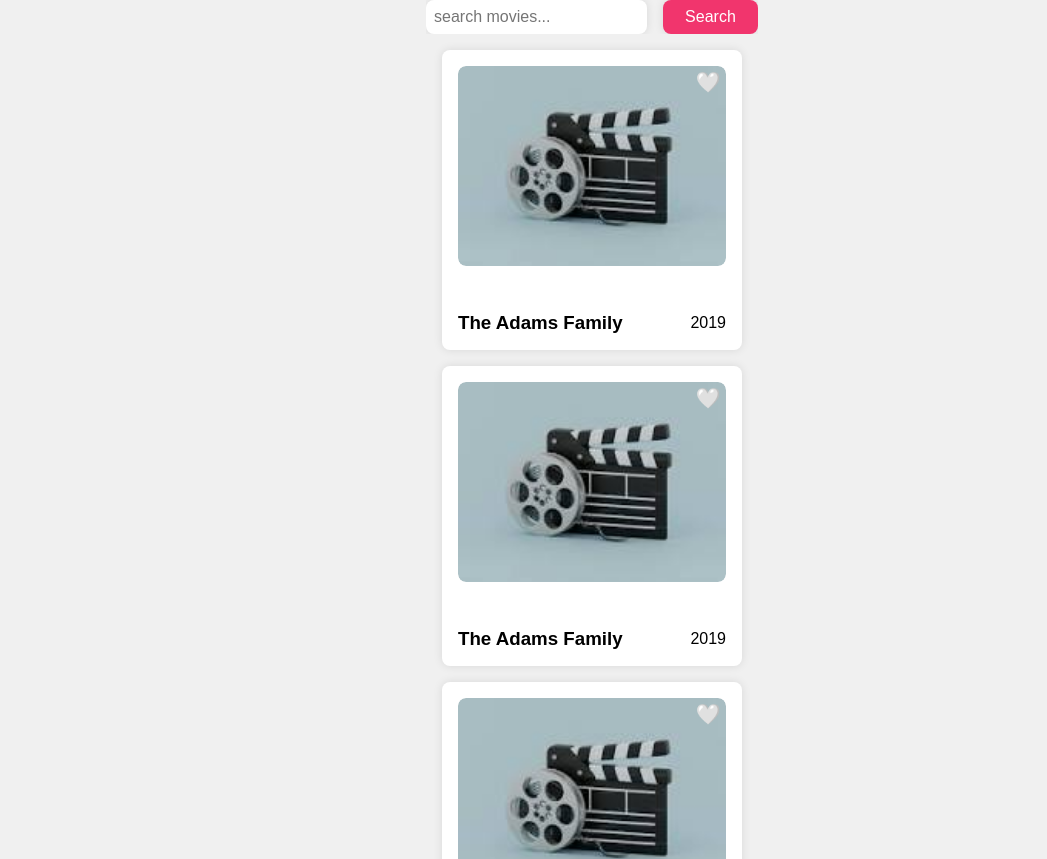
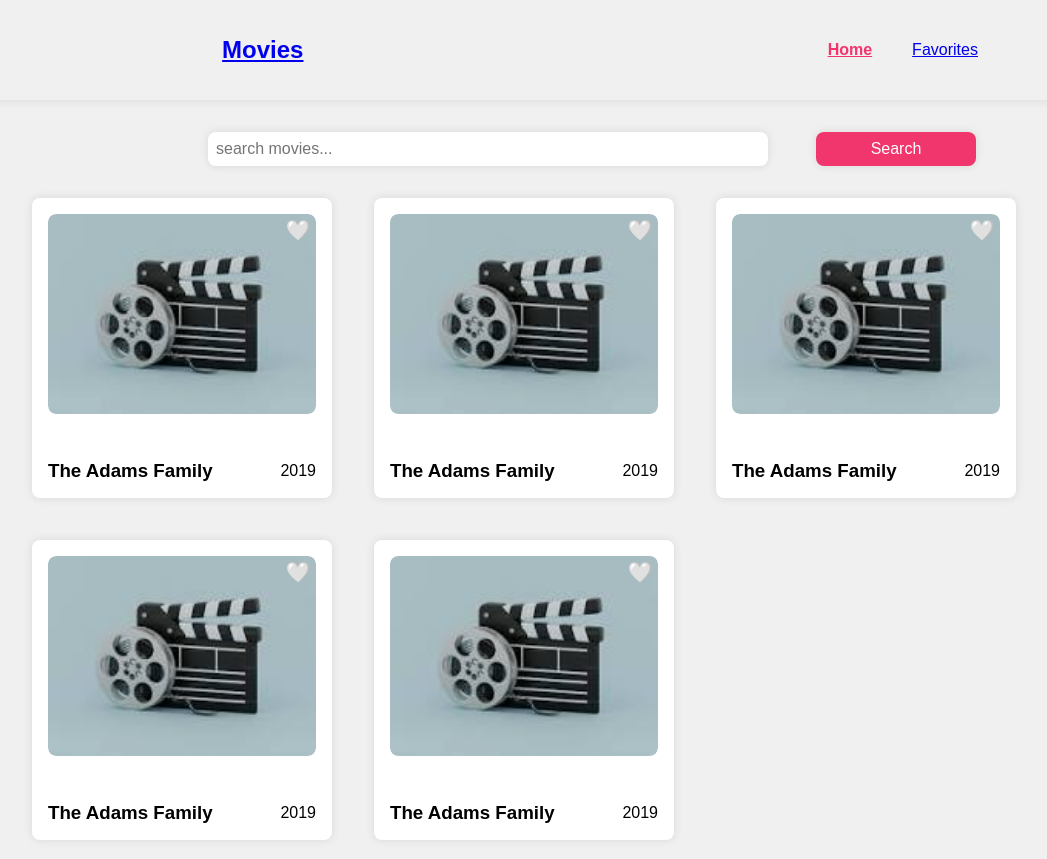
Before and after one commit to kiptalam1/React-movie-tutorial, a React (Vite) app: page / in a window 1280 px wide. Shown: the top 859 px of the page, without its empty margins (48-1095 px from the left). Built offline with nearby package versions, Linux system fonts and the light colour scheme.

Commit message:
Add navbar and styled the whole app.

```diff
--- a/src/App.jsx
+++ b/src/App.jsx
@@ -1,12 +1,16 @@
-import Favorites from "./pages/Favorites";
-import Home from "./pages/Home";
+import NavBar from "./components/NavBar";
+import { Outlet } from "react-router-dom";
+import "./index.css";
+import styles from "./styles/App.module.css";
 
 function App() {
 	return (
 		<>
-			<div>
-				<Home />
-				<Favorites />
+			<div className={styles.app}>
+				<NavBar />
+				<main className={styles.mainContent}>
+					<Outlet />
+				</main>
 			</div>
 		</>
 	);
--- a/src/components/NavBar.jsx
+++ b/src/components/NavBar.jsx
@@ -0,0 +1,31 @@
+import styles from "../styles/NavBar.module.css";
+import { Link, NavLink } from "react-router-dom";
+
+
+export default function NavBar() {
+	return (
+		<nav className={styles.navbar}>
+			<div className={styles.navbarBrand}>
+				<Link to='/'>Movies </Link>
+			</div>
+			<div className={styles.navbarLinks}>
+				<NavLink
+					to='/'
+					className={({ isActive }) =>
+						isActive ? styles.active : styles.navbarLink
+					}
+				>
+					Home
+				</NavLink>
+				<NavLink
+					to='/favorites'
+					className={({ isActive }) =>
+						isActive ? styles.active : styles.navbarLink
+					}
+				>
+					Favorites
+				</NavLink>
+			</div>
+		</nav>
+	);
+}
--- a/src/index.css
+++ b/src/index.css
@@ -14,10 +14,6 @@
 }
 body {
 	background-color: #f0f0f0;
-	display: flex;
-	flex-direction: column;
-	align-items: center;
 	min-width: 100vw;
 	min-height: 100vh;
-	gap: var(--space);
 }
--- a/src/pages/Home.jsx
+++ b/src/pages/Home.jsx
@@ -18,6 +18,18 @@ export default function Home() {
 		},
 		{
 			id: 3,
+			url: "src/assets/download.jpeg",
+			title: "The Adams Family",
+			release_date: "2019",
+		},
+		{
+			id: 4,
+			url: "src/assets/download.jpeg",
+			title: "The Adams Family",
+			release_date: "2019",
+		},
+		{
+			id: 5,
 			url: "src/assets/download.jpeg",
 			title: "The Adams Family",
 			release_date: "2019",
@@ -47,10 +59,11 @@ export default function Home() {
 					Search
 				</button>
 			</form>
-
+			<div className={ styles.moviesContainer }>
 				{movies.map((movie) => (
 					<MovieCard movie={movie} key={movie.id} />
 				))}
 			</div>
+		</div>
 	);
 }
--- a/src/routes.jsx
+++ b/src/routes.jsx
@@ -1,14 +1,21 @@
 import Favorites from "./pages/Favorites";
 import Home from "./pages/Home";
+import App from "./App";
 
 const routes = [
 	{
 		path: "/",
-		element: <Home />,
-	},
-	{
-		path: "favorites",
-		element: <Favorites />,
+		element: <App />,
+		children: [
+			{
+				index: true,
+				element: <Home />,
+			},
+			{
+				path: "favorites",
+				element: <Favorites />,
+			},
+		],
 	},
 ];
 
--- /dev/null
+++ b/src/styles/App.module.css
@@ -0,0 +1,18 @@
+.app {
+    display: flex;
+    flex-direction: column;
+    align-items: center;
+    min-width: 100vw;
+    min-height: 100vh;
+    color: black;
+    gap: var(--space);
+}
+/* .mainContent {
+	display: flex;
+	gap: var(--space);
+	width: 100%;
+	justify-content: center;
+	max-width: 1200px;
+	padding: var(--space);
+	border: 1px solid red;
+} */
--- a/src/styles/Home.module.css
+++ b/src/styles/Home.module.css
@@ -4,14 +4,18 @@
     justify-content: center;
     align-items: center;
     gap: var(--space);
+    min-width: 100%;
+    max-width: 100%;
+
 }
 .searchForm{
     display: flex;
-    justify-content: center;
+    justify-content: space-around;
     align-items: center;
-    margin-bottom: var(--space);
-    overflow: hidden;
-    gap: var(--space)
+    margin: 1rem auto;
+    gap: var(--space);
+    min-width: 600px;
+    max-width: 800px;
 }
 .searchInput {
     width: 70%;
@@ -23,7 +27,7 @@
     font-size: 1rem;
 }
 .searchBtn{
-    width: 30%;
+    width: 20%;
     padding: var(--s-space);
     border: none;
     outline: none;
@@ -34,3 +38,16 @@
     color: var(--white);
     cursor: pointer;
 }
+.moviesContainer {
+    display: flex;
+    flex-wrap: wrap;
+    gap: var(--space);
+    justify-content: flex-start;
+    align-items: center;
+    margin: 1rem auto;
+    max-width: 90%;
+    gap: 10px;
+
+    /* border: 5px solid green; */
+
+}
--- /dev/null
+++ b/src/styles/NavBar.module.css
@@ -0,0 +1,39 @@
+.navbar {
+	display: flex;
+	justify-content: space-around;
+	align-items: center;
+    gap: var(--spacing);
+	padding: var(--spacing);
+	background-color: inherit;
+	color: black;
+	box-shadow: 0 0 10px rgba(0, 0, 0, 0.1);
+	margin: var(--spacing) 0;
+	height: 100px;
+	min-width: 100%;
+}
+.navbarBrand {
+	font-size: 1.5rem;
+	font-weight: bold;
+	color: black;
+	text-decoration: none;
+	margin: 0 1rem;
+}
+.navbarLinks {
+	display: flex;
+	justify-content: space-between;
+	align-items: center;
+    gap: 2.5rem;
+}
+.navLink {
+	text-decoration: none;
+	margin: 0 1rem;
+	color: black;
+	font-size: 1.25rem;
+}
+.navLink:hover {
+	color: var(--primary);
+}
+.active {
+	font-weight: bold;
+	color: var(--primary);
+}
```
Lines whose indentation alone changed are shown as unchanged.
